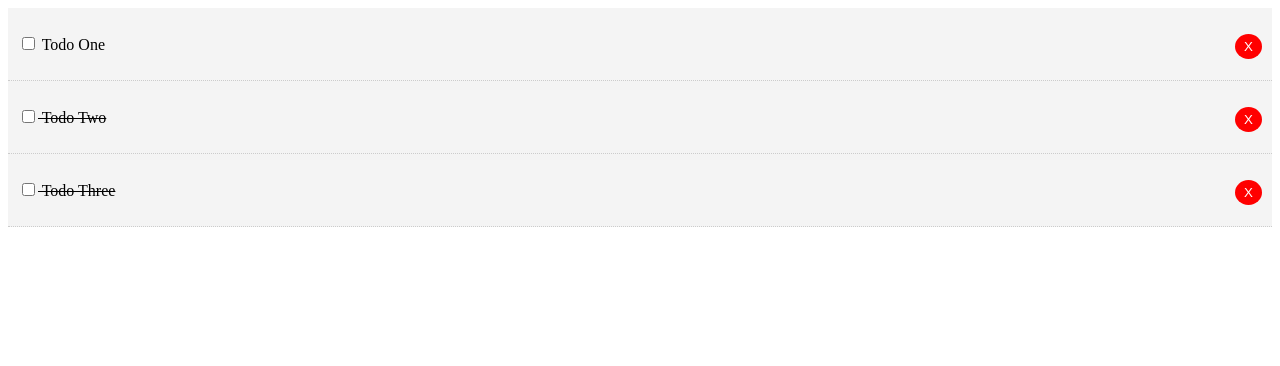
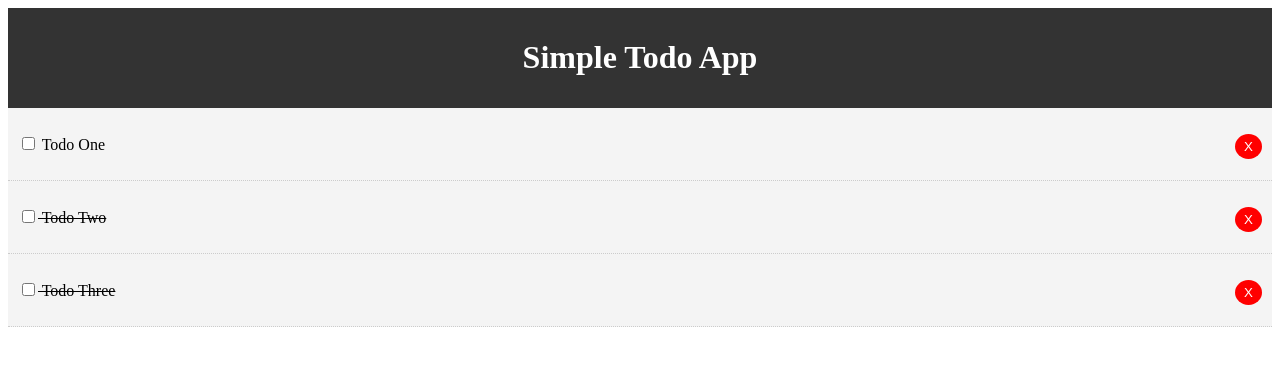
Before and after one commit to MelodyZhangHelloWorld/SimpleTodoApp, a Vue app: page / in a window 1280 px wide. Shown: the top 366 px of the page. Built offline with nearby package versions, Linux system fonts and the light colour scheme.

Commit message:
addHeader_errorCorrected

```diff
--- a/src/App.vue
+++ b/src/App.vue
@@ -1,5 +1,6 @@
 <template>
   <div id="app">
+    <Header  />
    <TodoList :todo-list=todos
 
    @del-todo="deletTodo"
@@ -10,11 +11,15 @@
 
 <script>
 import TodoList from './components/TodoList.vue'
+import Header from './components/layout/Header'
 
 export default {
   name: 'App',
   components: {
+    Header,
     TodoList
+
+
   },
    data(){
      return{
--- a/src/components/TodoList.vue
+++ b/src/components/TodoList.vue
@@ -18,7 +18,7 @@
 
 <script>
 
-import TodoItem from './TodoItem.vue'; //?
+import TodoItem from './TodoItem';
 export default {
   name: "TodoList",
 
--- /dev/null
+++ b/src/components/layout/Header.vue
@@ -0,0 +1,29 @@
+<template>
+  <header class="header">
+      <h1>Simple Todo App</h1>
+
+  </header>
+
+</template>
+
+<script>
+export default {
+
+    name:"Header"
+}
+</script>
+
+<style scoped>
+.header{
+    background: #333;
+    color: #fff;
+    text-align: center;
+    padding: 10px;
+}
+
+.header a {
+    color: #fff;
+    padding-right: 5px;
+
+}
+</style>
```
